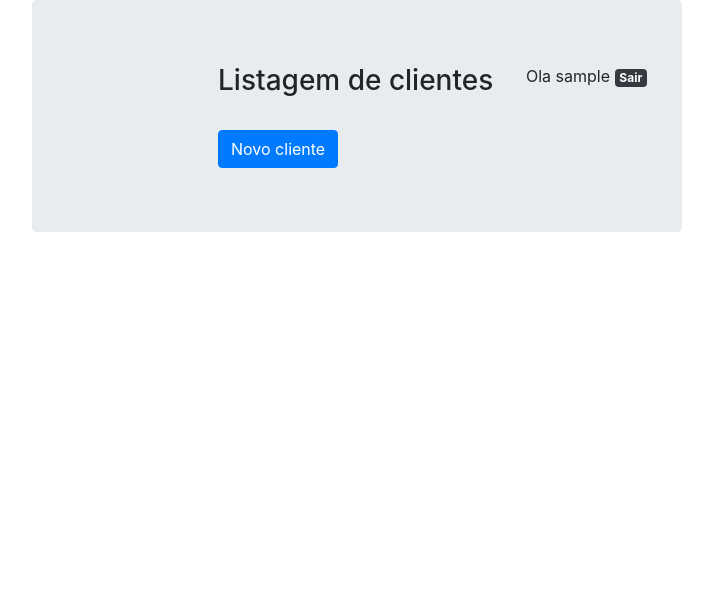
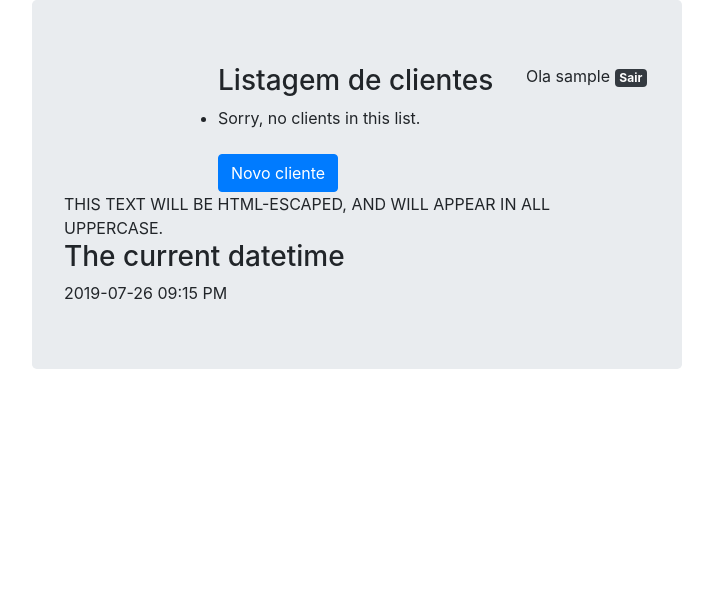
Before and after one commit to jpseixasesilva/DjangoAdvanced, a Django app: page /clientes/list/ in a window 1280 px wide. Shown: the top 609 px of the page, without its empty margins (283-996 px from the left). Run offline with Django 3.2, Linux system fonts and the light colour scheme; the visitor is signed in with stand-in values (Sample User, id 1); data that the repository does not hold is empty; some libraries are stand-ins or nearby versions.

Commit message:
Template Tags

```diff
--- a/clientes/templates/person.html
+++ b/clientes/templates/person.html
@@ -1,5 +1,5 @@
 {% extends 'base.html' %}
-
+{% load my_tags %}
 
 {% block title %} Administracao {% endblock %}
 
@@ -21,6 +21,8 @@
                         </a>
                     </li>
 
+                {% empty %}
+                    <li>Sorry, no clients in this list.</li>
                 {% endfor %}
             </ul>
 
@@ -42,6 +44,17 @@
         </div>
     </div>
 
+{% filter force_escape|upper %}
+    This text will be HTML-escaped, and will appear in all uppercase.
+{% endfilter %}
+
+{% if persons|length >= 2 %}
+    More then 2 clients.
+{% endif %}
+
+<h3> The current datetime </h3>
+{% current_time "%Y-%m-%d %I:%M %p" as the_time %}
+{{ the_time }}
 
 {% endblock %}
 
--- /dev/null
+++ b/clientes/templatetags/my_tags.py
@@ -0,0 +1,8 @@
+import datetime
+from django import template
+
+register = template.Library()
+
+@register.simple_tag
+def current_time(format_string):
+    return datetime.datetime.now().strftime(format_string)
```
